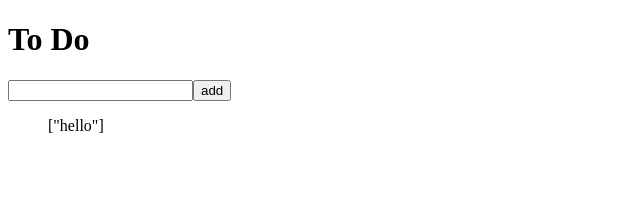
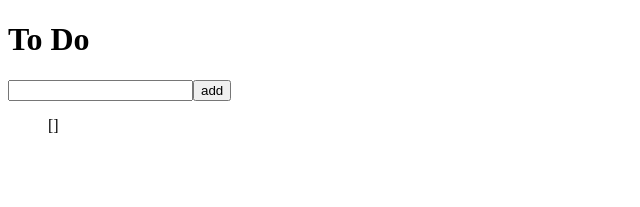
Before and after one commit to ChaeSangJung/redux101, a React (Create React App) app in the folder react_redux/: page /#/ in a window 1280 px wide. Shown: the top 207 px of the page, without its empty margins (0-640 px from the left). Built offline with nearby package versions, Linux system fonts and the light colour scheme.

Commit message:
#3.2 mapStateToProps -comments

```diff
--- a/react_redux/src/store.js
+++ b/react_redux/src/store.js
@@ -18,7 +18,7 @@ export const deleteTodo = (id) => {
     };
 };
 
-const reducer = (state=["hello"], action) => {
+const reducer = (state=[], action) => {
     switch(action.type){
         case ADD:
             return [{ text: action.text, id: Date.now() }, ...state];
```
Also changed, not shown: react_redux/src/routes/Home.js (+14 -0 lines), 2 other files (tests, documents, lock files or other folders).
